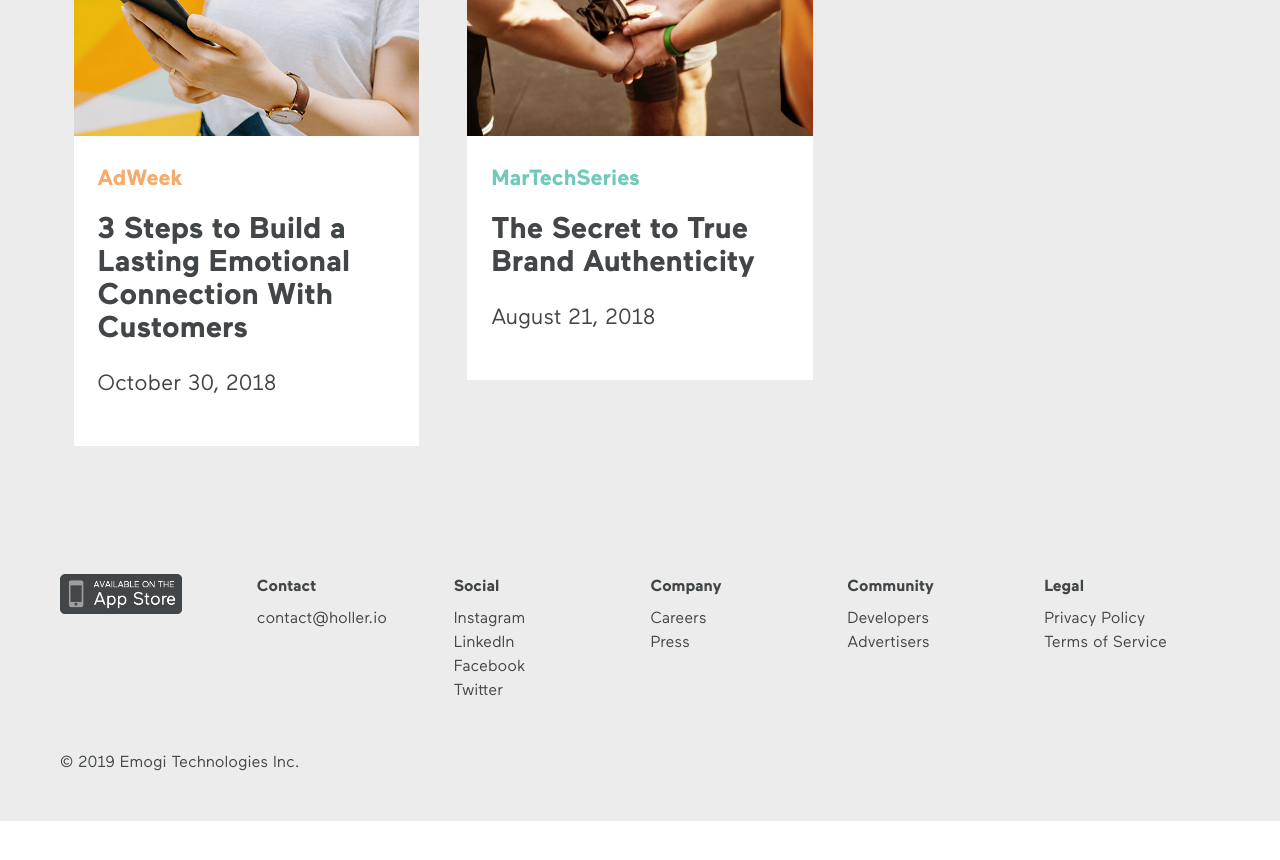
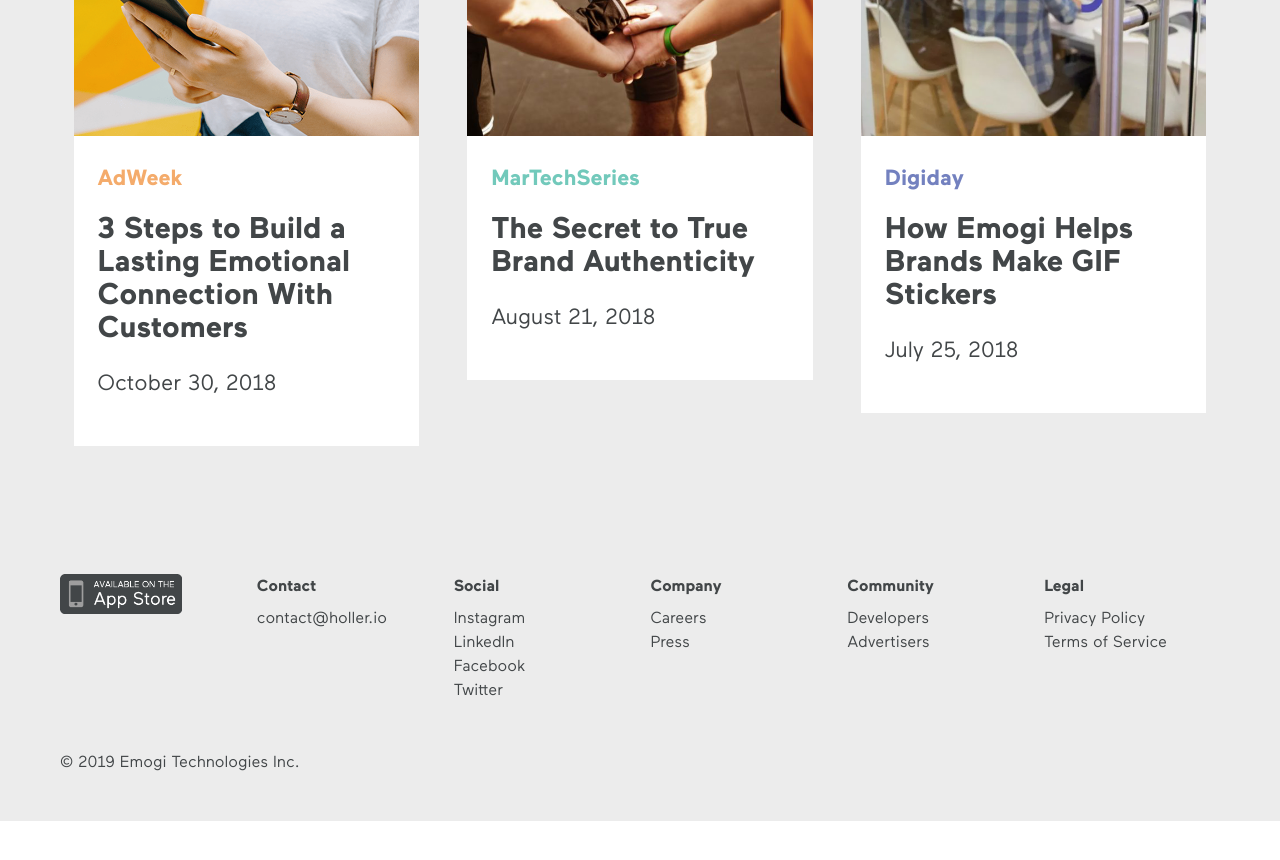
Before and after one commit to taliacotton/holler, a Jekyll site: the page built from press.html, in a window 1280 px wide and 900 px high, scrolled down 1715 px. Shown: the top 860 px of the window. Built offline with Jekyll 4.4.1, drawn with Linux system fonts in a browser that asks for light colours; nearby versions of some CDN libraries; some of the changed lines change nothing that is shown.

Commit message:
Updated 2 files via CloudCannon

```diff
--- a/_data/press.yml
+++ b/_data/press.yml
@@ -119,3 +119,15 @@
   image: /uploads/the-secret-to-true-brand-authenticity.png
   url: >-
     https://martechseries.com/mts-insights/guest-authors/the-secret-to-true-brand-authenticity/
+- title: How Emogi Helps Brands Make GIF Stickers
+  featured: false
+  published-date: 'July 25, 2018'
+  blurb: >-
+    Brian Dolan, Sr. Brand Manager at RB Health Equity, shares his experience
+    working with Emogi on the Mucinex campaign. Dolan spoke to Kerry Flynn of
+    Digiday, “It’s a positive sign that putting our brand in front of
+    [consumers] is not annoying … We have a character [Mr. Mucus] who breaks
+    through. You love him or hate him, but people know him.”
+  publisher: Digiday
+  image: /uploads/how-emogi-helps-brands-make-gif-stickers.png
+  url: 'https://digiday.com/marketing/emogi-helps-brands-make-gif-stickers/'
```
Also changed, not shown: uploads/how-emogi-helps-brands-make-gif-stickers.png (added).
